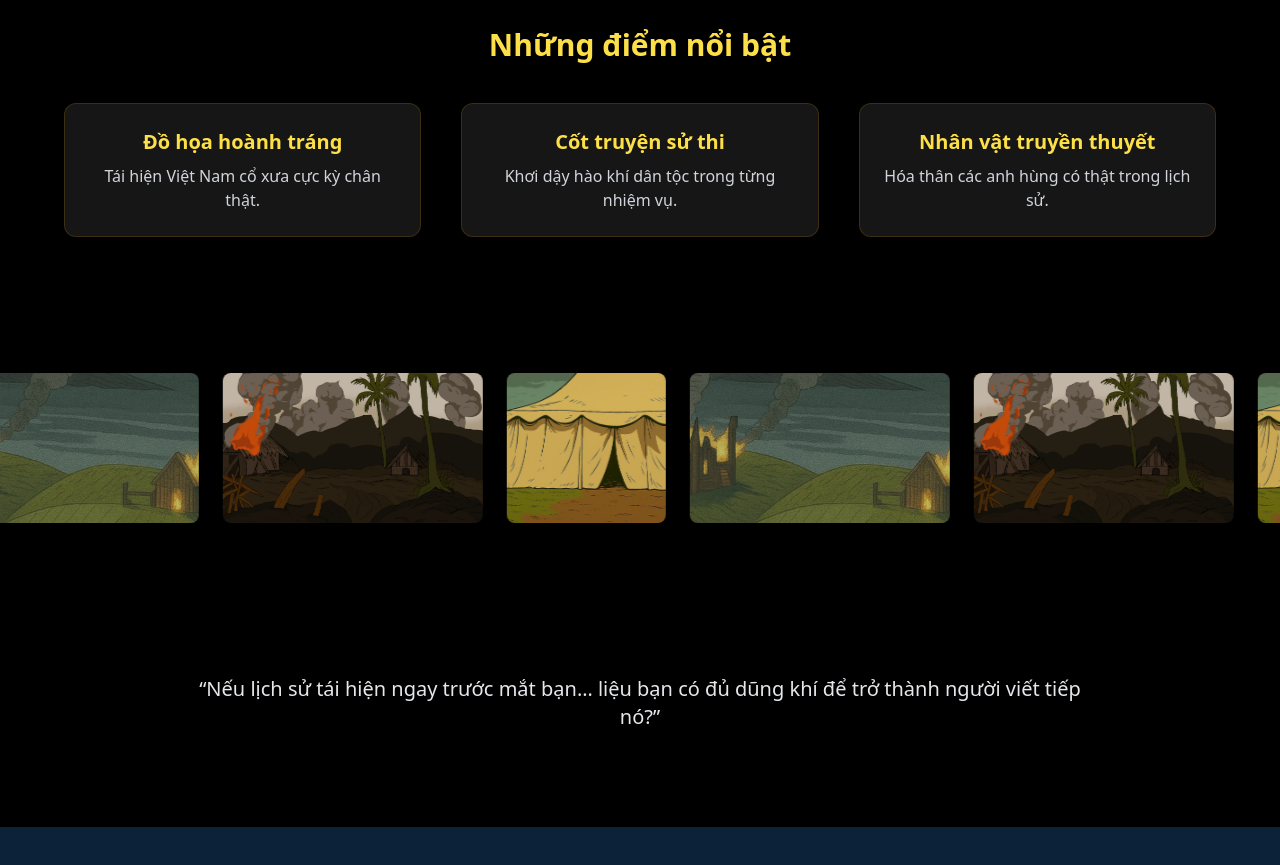
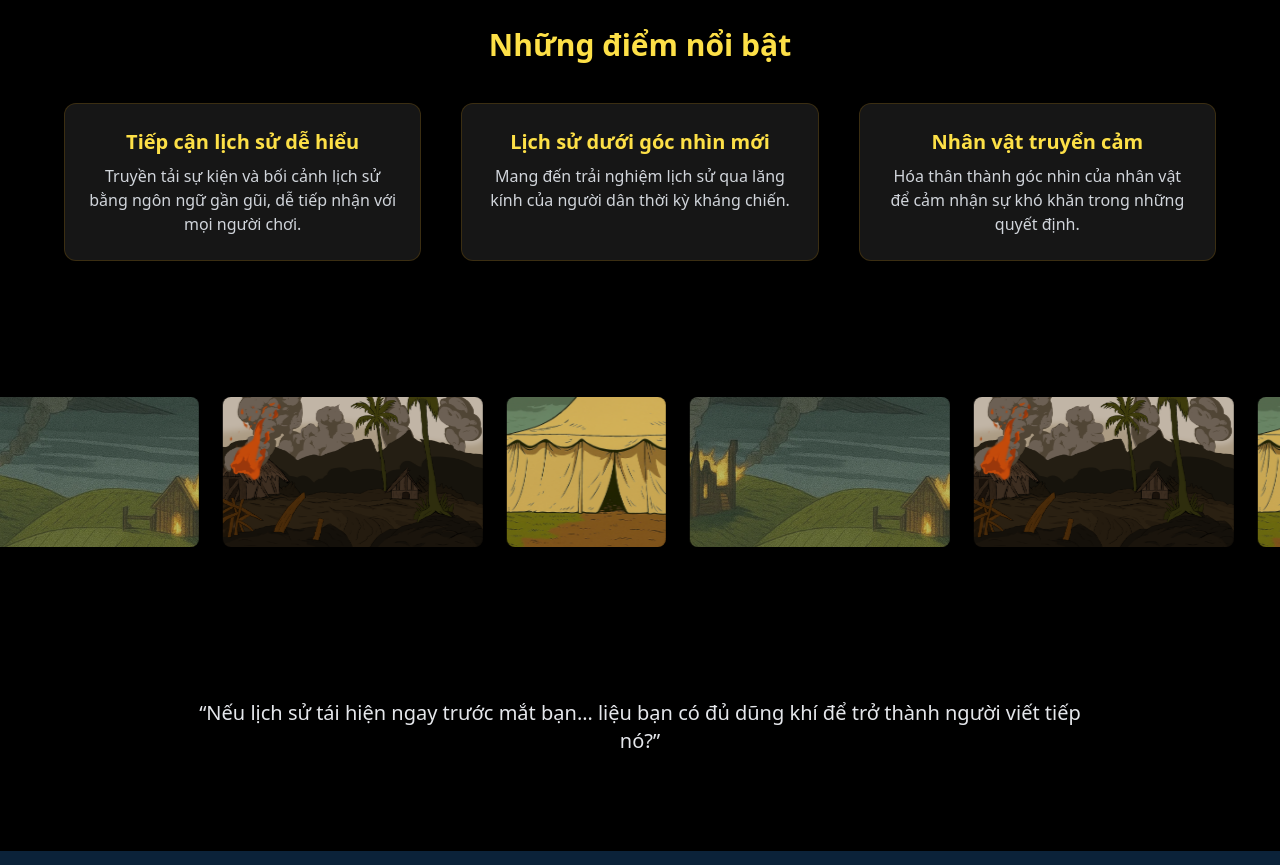
Before and after one commit to duchoang2407/TideOfDestinyClient, a React (Vite) app: page / in a window 1280 px wide. Shown: the part 1880-2745 px from the top of the page. Built offline with nearby package versions, Linux system fonts and the light colour scheme.

Commit message:
update HomePage

```diff
--- a/src/pages/HomePage.tsx
+++ b/src/pages/HomePage.tsx
@@ -180,9 +180,9 @@ const HomePage: React.FC = () => {
 
         <div className="grid grid-cols-1 md:grid-cols-3 gap-10 max-w-6xl mx-auto">
           {[
-            { t: "Đồ họa hoành tráng", d: "Tái hiện Việt Nam cổ xưa cực kỳ chân thật." },
-            { t: "Cốt truyện sử thi", d: "Khơi dậy hào khí dân tộc trong từng nhiệm vụ." },
-            { t: "Nhân vật truyền thuyết", d: "Hóa thân các anh hùng có thật trong lịch sử." }
+            { t: "Tiếp cận lịch sử dễ hiểu", d: "Truyền tải sự kiện và bối cảnh lịch sử bằng ngôn ngữ gần gũi, dễ tiếp nhận với mọi người chơi." },
+            { t: "Lịch sử dưới góc nhìn mới", d: "Mang đến trải nghiệm lịch sử qua lăng kính của người dân thời kỳ kháng chiến." },
+            { t: "Nhân vật truyển cảm", d: "Hóa thân thành góc nhìn của nhân vật để cảm nhận sự khó khăn trong những quyết định." }
           ].map((f, i) => (
             <div
               key={i}
```
